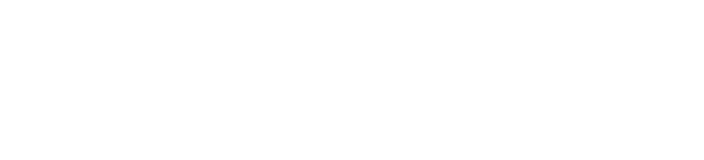
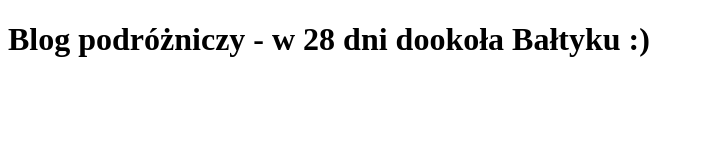
Before and after one commit to szulcus/projekt-wsb, a plain HTML site: page index.html in a window 1280 px wide. Shown: the whole page, without its empty margins (0-704 px from the left). Drawn offline with Linux system fonts and the light colour scheme.

Commit message:
dodaj element h1 na stronie

```diff
--- a/index.html
+++ b/index.html
@@ -9,6 +9,7 @@
 </head>
 
 <body>
+    <h1>Blog podróżniczy - w 28 dni dookoła Bałtyku :)</h1>
 
 </body>
 
```
